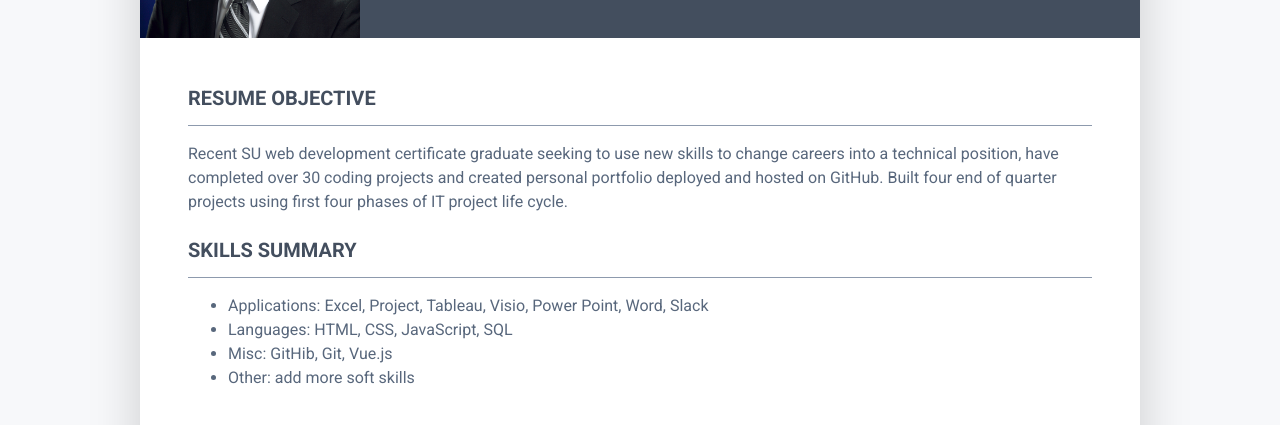
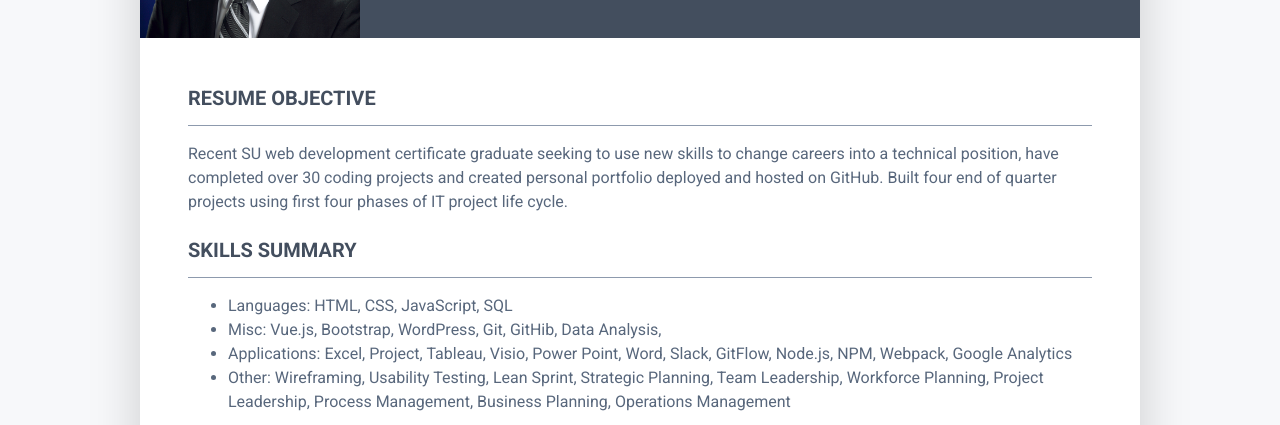
Before and after one commit to DerekJB1987/DerekJB1987.github.io, a plain HTML site: page resume.html in a window 1280 px wide. Shown: the part 375-800 px from the top of the page. Drawn offline with Linux system fonts and the light colour scheme.

Commit message:
updated resume skills summary

```diff
--- a/resume.html
+++ b/resume.html
@@ -138,10 +138,10 @@
 					<div class="resume-section-content">
 							<p class="mb-0">
 								<ul>
-									<li>Applications: Excel, Project, Tableau, Visio, Power Point, Word, Slack</li>
 									<li>Languages: HTML, CSS, JavaScript, SQL</li>
-									<li>Misc: GitHib, Git, Vue.js</li>
-									<li>Other: add more soft skills</li>
+									<li>Misc: Vue.js, Bootstrap, WordPress, Git, GitHib, Data Analysis,</li>
+									<li>Applications: Excel, Project, Tableau, Visio, Power Point, Word, Slack, GitFlow, Node.js, NPM, Webpack, Google Analytics</li>
+									<li>Other: Wireframing, Usability Testing, Lean Sprint, Strategic Planning, Team Leadership, Workforce Planning, Project Leadership, Process Management, Business Planning, Operations Management</li>
 								</ul></p>
 					</div>
 				</section><!--//summary-section-->
```
Also changed, not shown: index.html (+1 -1 lines).
